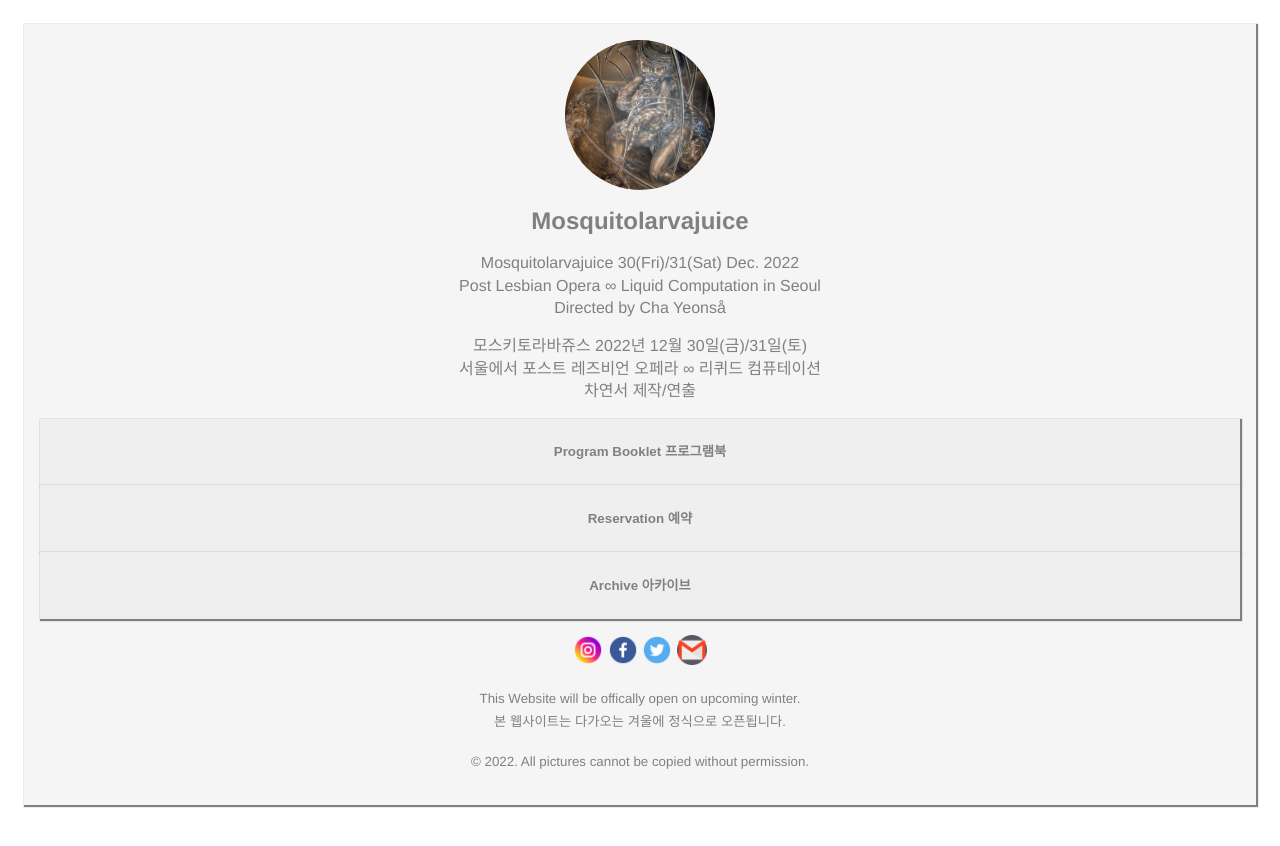
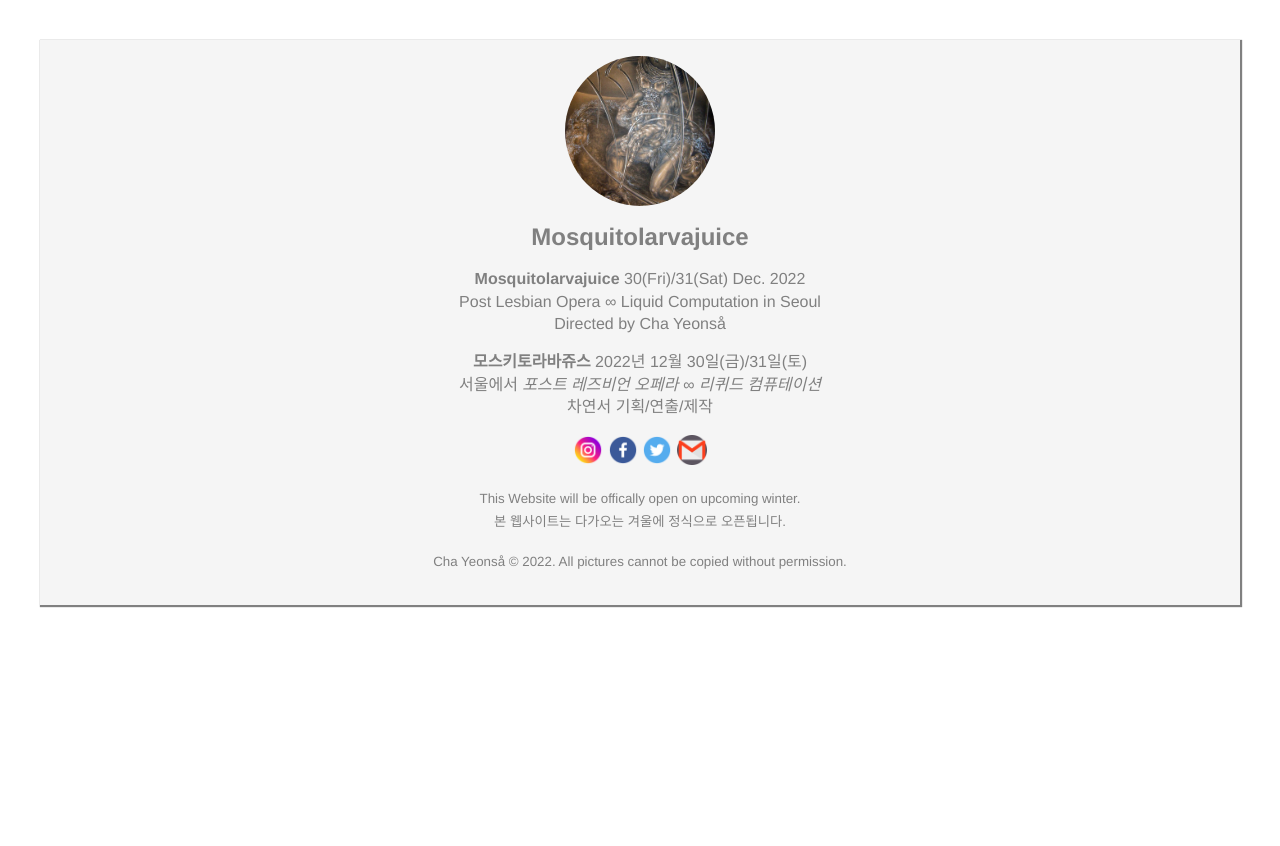
Before and after one commit to energywhoisshe/6, a plain HTML site: page index.html in a window 1280 px wide. After the commit the page ends 800 px from the top, so only its background shows below. Drawn offline with Linux system fonts and the light colour scheme.

Commit message:
Add files via upload

```diff
--- a/index.html
+++ b/index.html
@@ -21,6 +21,7 @@
 			padding: 1em;
 		}
 		article {
+			margin: 1em;
 			padding: 1em;
 			max-width: 100%;
 			background-color: whitesmoke;
@@ -73,6 +74,7 @@
 		.sns img{
 			width: 30px;
 		}
+
 	</style>
 </head>
 <body>
@@ -87,23 +89,24 @@
 
 		<div class = "info">
 			<p>
-				Mosquitolarvajuice 30(Fri)/31(Sat) Dec. 2022
+				<b>Mosquitolarvajuice</b> 30(Fri)/31(Sat) Dec. 2022
 				<br>Post Lesbian Opera ∞ Liquid Computation in Seoul
 				<br>Directed by Cha Yeonså
 			</p>
 
 			<p>
-				모스키토라바쥬스 2022년 12월 30일(금)/31일(토)
-				<br>서울에서 포스트 레즈비언 오페라 ∞ 리퀴드 컴퓨테이션
-				<br>차연서 제작/연출
+				<b>모스키토라바쥬스</b> 2022년 12월 30일(금)/31일(토)
+				<br>서울에서 <i>포스트 레즈비언 오페라 ∞ 리퀴드 컴퓨테이션</i>
+				<br>차연서 기획/연출/제작
 			</p>
 		</div>
 
-			<a href=""><button>Program Booklet 프로그램북</li></button>
+
+			<!-- <a href=""><button>Program Booklet 프로그램북</li></button>
 			<a href=""><button>Reservation 예약</button></a>
 
 				<a href=""><button>Archive 아카이브</button></a>
-
+ -->
 				<figure class="sns">
 					<a href="https://www.instagram.com/mosquito.kr/">
 						<img src="instagram.png">
@@ -114,7 +117,7 @@
 					<a href="https://twitter.com/mosquito_kr">
 						<img src="twitter.png">
 					</a>
-					<a href="mailto:their6lips@gmail.com?subject=MSQT KR">
+					<a href="mailto:energywhoisshe@gmail.com?subject=모기회사 귀중">
 						<img src="email.png">
 					</a>
 				</figure>
@@ -127,7 +130,7 @@
 			</p>
 
 			<p>
-				<small>© 2022. All pictures cannot be copied without permission.</small>
+				<small>Cha Yeonså © 2022. All pictures cannot be copied without permission.</small>
 			</p>
 	</article>
 </body>
```
